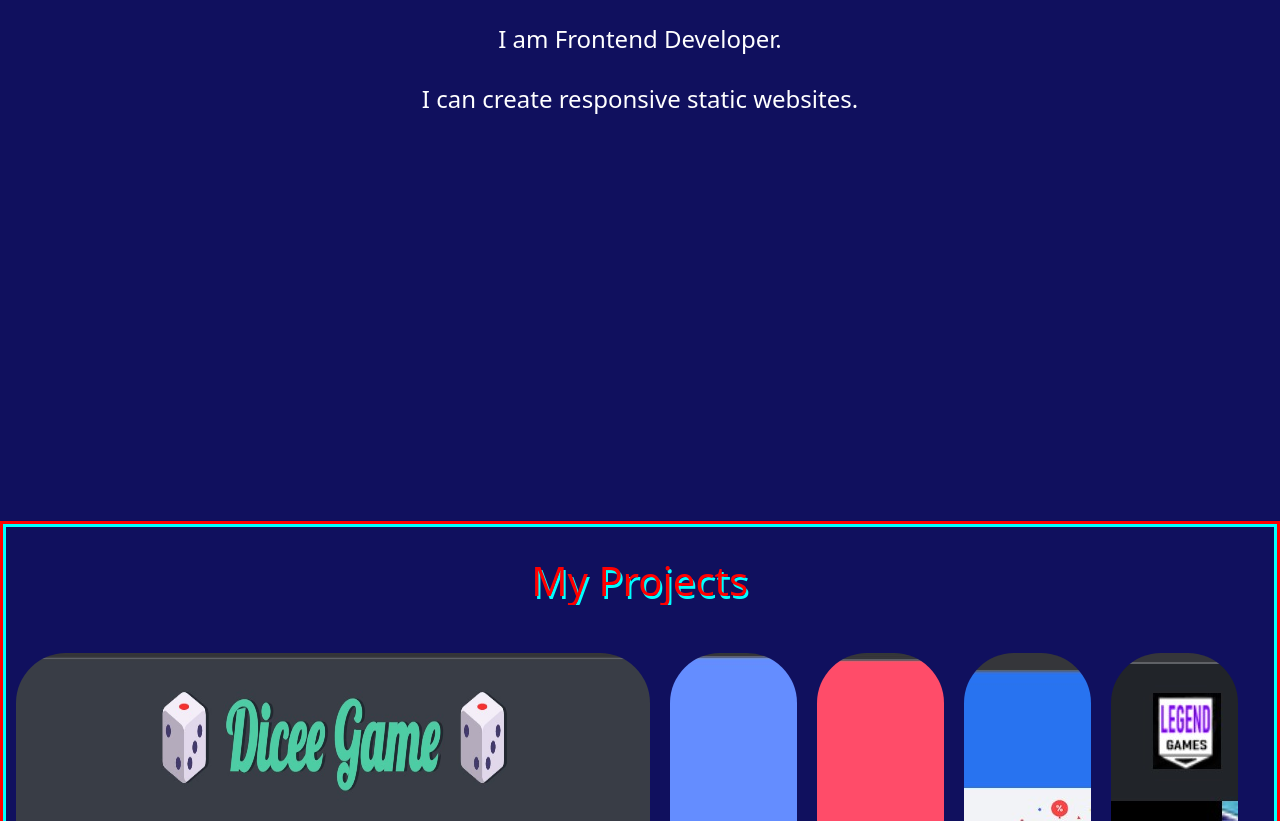
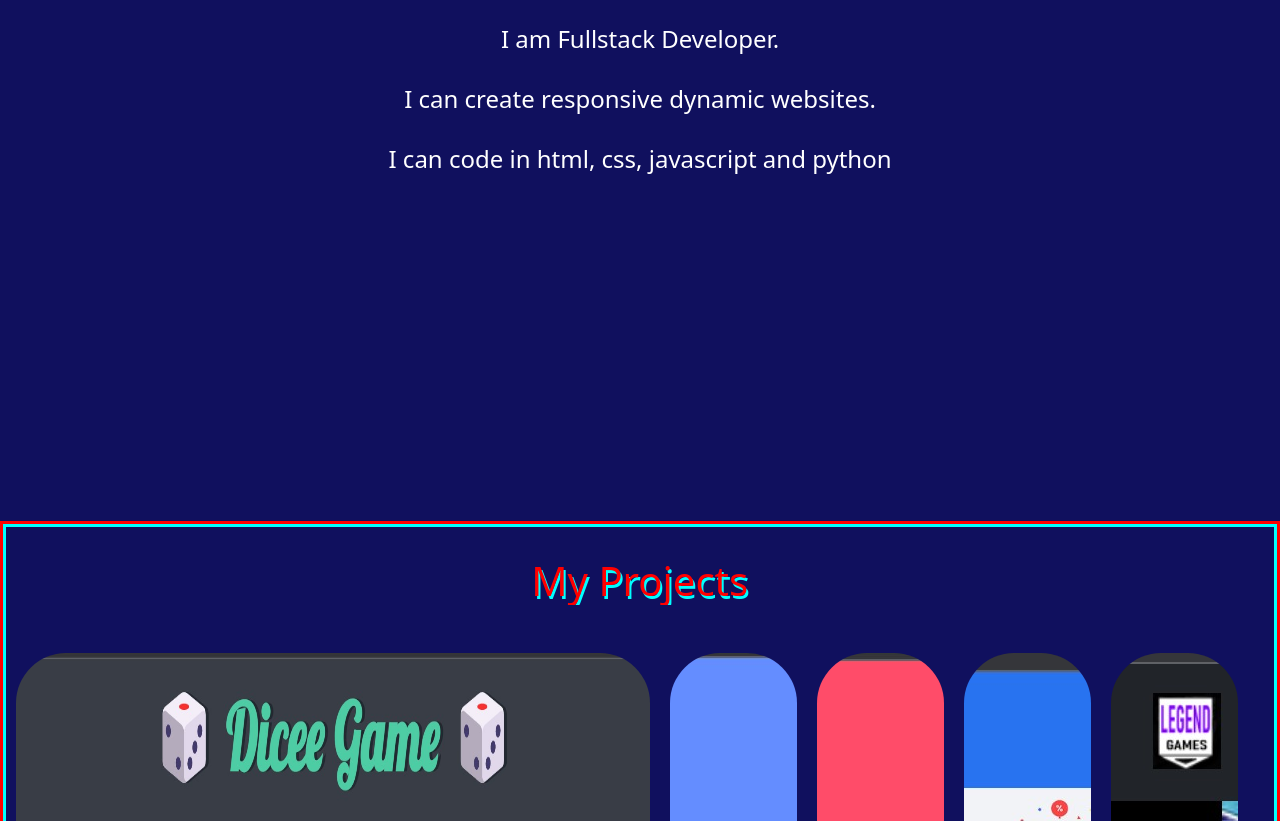
Before and after one commit to Gitax18/portfolio, a plain HTML site: page index.html in a window 1280 px wide. Shown: the part 1069-1890 px from the top of the page. Drawn offline with nearby package versions, Linux system fonts and the light colour scheme.

Commit message:
Update index.html

```diff
--- a/index.html
+++ b/index.html
@@ -35,8 +35,9 @@
         <div class="container">
                 <span class="aboutspan">Hi,</span> <br>
                 <span class="aboutspan">I am <span class="myname">Gitanshu Sankhla.</span></span> <br>
-                <span class="aboutspan">I am Frontend Developer. </span> <br>
-                <span class="aboutspan">I can create responsive static websites. </span> <br>
+                <span class="aboutspan">I am Fullstack Developer. </span> <br>
+                <span class="aboutspan">I can create responsive dynamic websites. </span> <br>
+                <span class="aboutspan">I can code in html, css, javascript and python </span> <br>
                 <!-- <span class="aboutspan"></span>  -->
         </div>
     </section>
```
